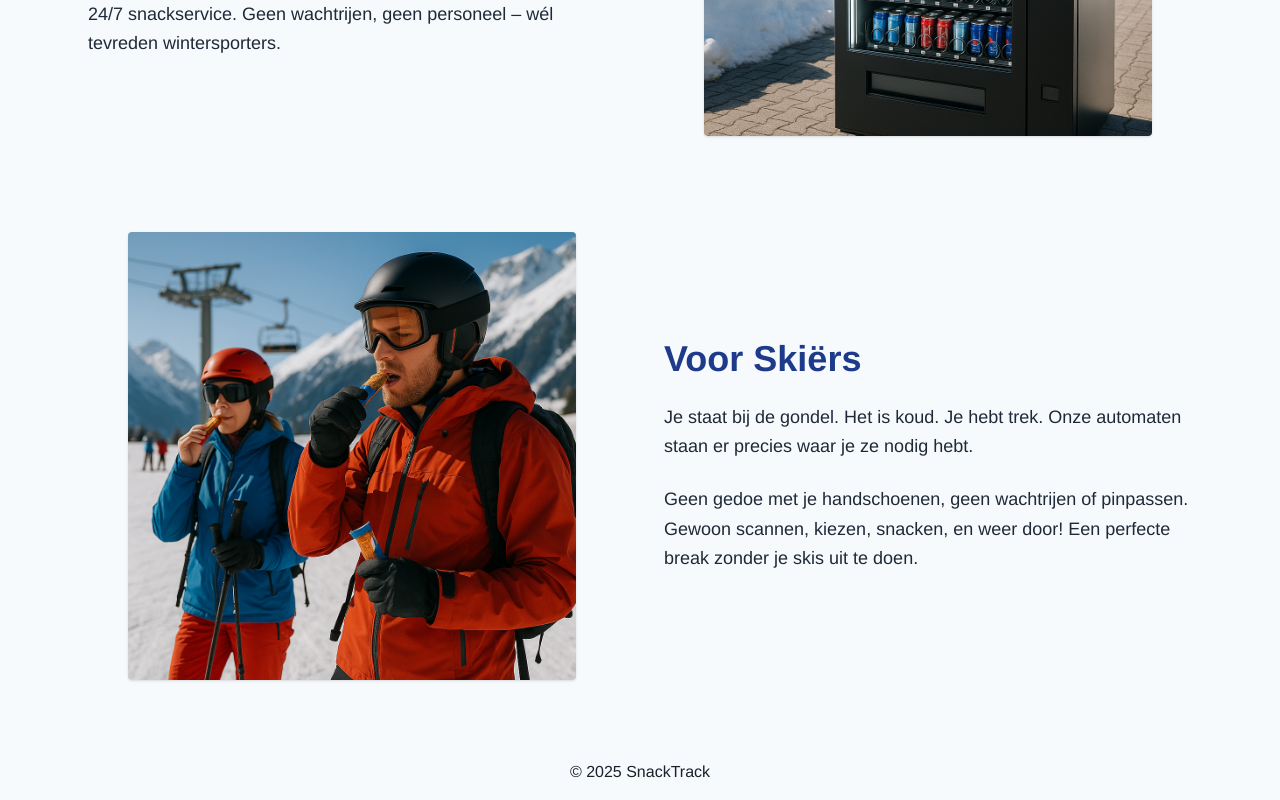
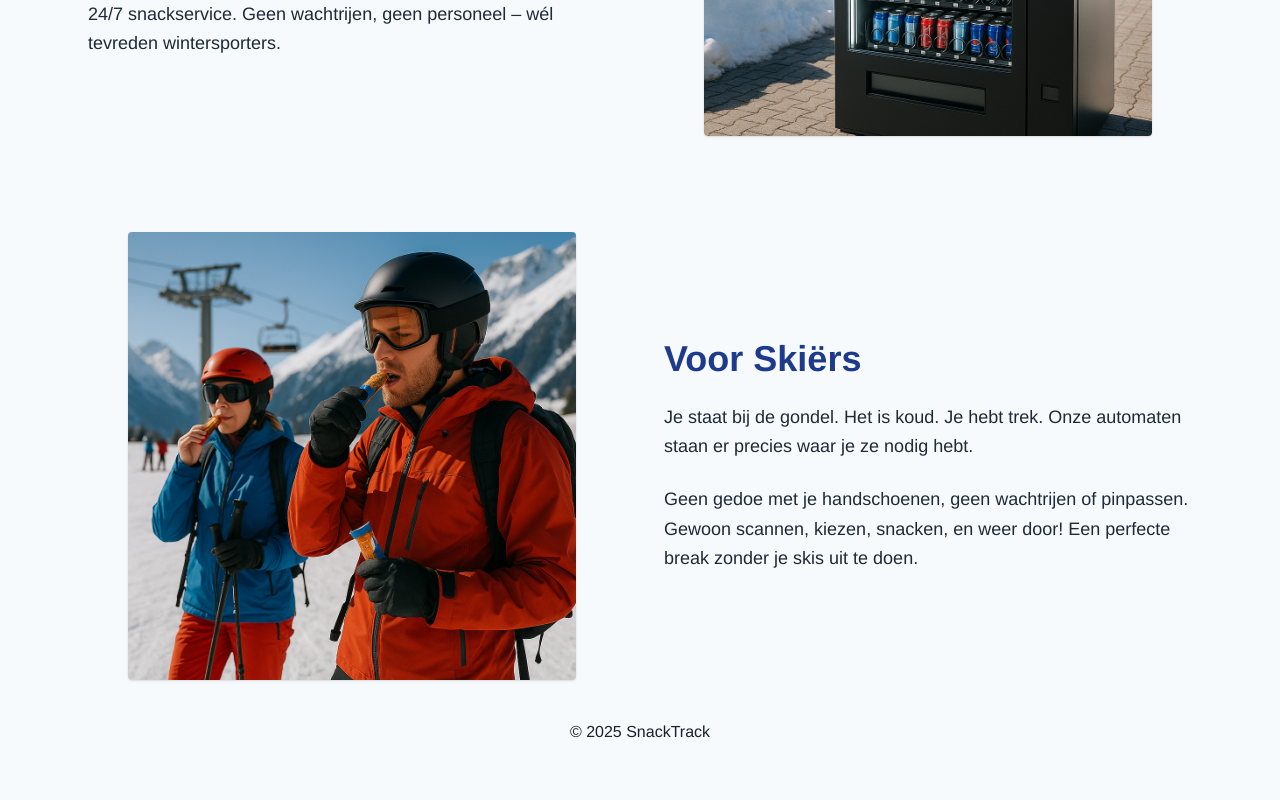
Before and after one commit to snacktracknl/snacktrack-website, a Next.js app: page / in a window 1280 px wide. Shown: the part 1066-1866 px from the top of the page. After the commit the page ends 1826 px from the top, so only its background shows below. Built offline with nearby package versions, Linux system fonts and the light colour scheme.

Commit message:
Update Footer.tsx

```diff
--- a/components/Footer.tsx
+++ b/components/Footer.tsx
@@ -1,6 +1,6 @@
 export default function Footer() {
   return (
-    <footer className="bg-white-100 text-center p-4 mt-10">
+    <footer className="bg-white-100 text-center p-4 mt-auto">
       <p>&copy; 2025 SnackTrack</p>
     </footer>
   )
```
